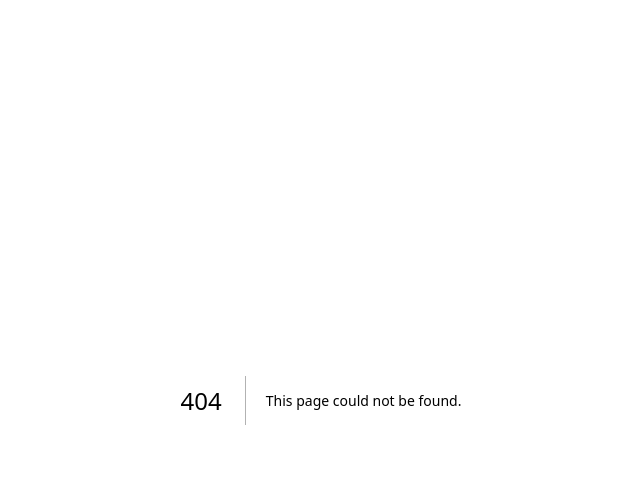
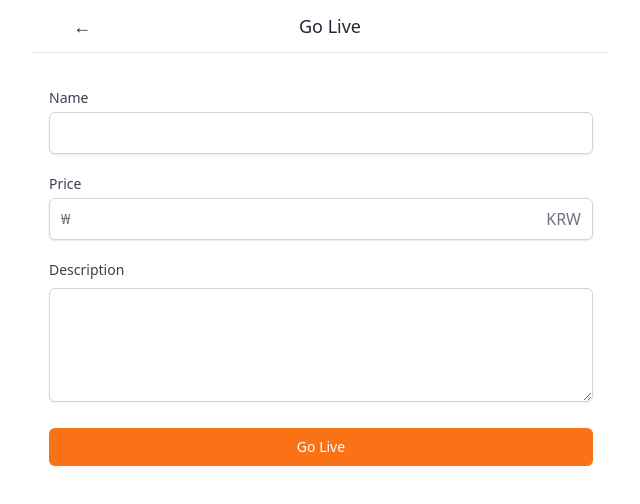
Before and after one commit to bigwave-cho/carrot-market, a Next.js app: page /streams/create in a window 1280 px wide. Before the commit this address had no page. Shown: the top 504 px of the page, without its empty margins (319-959 px from the left). Built offline with nearby package versions, Linux system fonts and the light colour scheme.

Commit message:
stream 모델 & 프론트 준비(api진행중)

```diff
--- a/components/layout.tsx
+++ b/components/layout.tsx
@@ -125,11 +125,11 @@ export default function Layout({
           <Link
             className={cls(
               'flex flex-col items-center space-y-2 transition-colors',
-              router.pathname === '/live'
+              router.pathname === '/streams'
                 ? 'text-orange-500 hover:text-orange-400'
                 : 'transition-colors hover:text-gray-500'
             )}
-            href="/live"
+            href="/streams"
           >
             <svg
               className="h-6 w-6"
--- /dev/null
+++ b/pages/api/streams/index.ts
@@ -0,0 +1,37 @@
+import { NextApiRequest, NextApiResponse } from 'next';
+import client from '@/libs/server/client';
+import withHandler, { ResponseType } from '@/libs/server/withHandler';
+import { withApiSession } from '@/libs/server/withSession';
+
+async function handler(
+  req: NextApiRequest,
+  res: NextApiResponse<ResponseType>
+) {
+  const {
+    session: { user },
+    body: { name, price, description },
+  } = req;
+
+  if (req.method === 'POST') {
+    const stream = await client.stream.create({
+      data: {
+        name,
+        price: +price,
+        description,
+        user: {
+          connect: {
+            id: user?.id,
+          },
+        },
+      },
+    });
+    res.json({ ok: true, stream });
+  }
+}
+
+export default withApiSession(
+  withHandler({
+    methods: ['GET', 'POST'],
+    handler,
+  })
+);
--- a/pages/api/users/me/index.tsx
+++ b/pages/api/users/me/index.tsx
@@ -27,8 +27,7 @@ async function handler(
         id: user?.id,
       },
     });
-    // 백엔드에서 변경된 것 체크하고 업데이트 요청 보내기
-    // 세션에 저장된 아이디와 해당 유저 정보를 가져와서 비교
+
     if (email && email !== currentUser?.email) {
       const alreadyExists = Boolean(
         await client.user.findUnique({
--- a/pages/live/create.tsx
+++ /dev/null
@@ -1,26 +0,0 @@
-import Button from '@/components/button';
-import Input from '@/components/input';
-import Layout from '@/components/layout';
-import TextArea from '@/components/textarea';
-import { NextPage } from 'next';
-
-const Create: NextPage = () => {
-  return (
-    <Layout canGoBack title="Go Live">
-      <form className="space-y-5 px-4 py-10">
-        <Input name="name" label="Name" type="text"></Input>
-        <Input
-          name="price"
-          label="Price"
-          kind="price"
-          type="text"
-          placeholder="0"
-        ></Input>
-        <TextArea label="Description" name="description"></TextArea>
-        <Button text="Go Live"></Button>
-      </form>
-    </Layout>
-  );
-};
-
-export default Create;
--- a/pages/profile/edit.tsx
+++ b/pages/profile/edit.tsx
@@ -47,12 +47,6 @@ const EditProfile: NextPage = () => {
         message: 'Email or Phone number are required. Choose one!',
       });
     }
-    // 프론트단에서 email이나 phone 변경이 없으면 update 요청을 안보내게 하는 로직
-    // editProfile({
-    //   email: email !== user?.email ? email : '',
-    //   phone: phone !== user?.phone ? phone : '',
-    // });
-    // 대신 백엔드에서 처리하도록 해보자
     editProfile({
       email,
       phone,
--- /dev/null
+++ b/pages/streams/create.tsx
@@ -0,0 +1,69 @@
+import Button from '@/components/button';
+import Input from '@/components/input';
+import Layout from '@/components/layout';
+import TextArea from '@/components/textarea';
+import useMutation from '@/libs/client/useMutation';
+import { Stream } from '@prisma/client';
+import { NextPage } from 'next';
+import { useRouter } from 'next/router';
+import { useEffect } from 'react';
+import { useForm } from 'react-hook-form';
+
+interface CreateForm {
+  name: string;
+  price: string;
+  description: string;
+}
+
+interface CreateResponse {
+  ok: boolean;
+  stream: Stream;
+}
+
+const Create: NextPage = () => {
+  const { register, handleSubmit } = useForm<CreateForm>();
+  const [createStream, { loading, data }] =
+    useMutation<CreateResponse>(`/api/streams`);
+  const router = useRouter();
+
+  const onValid = (form: CreateForm) => {
+    if (loading) return;
+    createStream(form);
+  };
+
+  useEffect(() => {
+    if (data && data.ok) {
+      router.push(`/streams/${data.stream.id}`);
+    }
+  }, [data, router]);
+
+  return (
+    <Layout canGoBack title="Go Live">
+      <form onSubmit={handleSubmit(onValid)} className="space-y-5 px-4 py-10">
+        <Input
+          register={register('name', { required: true })}
+          name="name"
+          label="Name"
+          type="text"
+          required
+        />
+        <Input
+          register={register('price', { required: true })}
+          name="price"
+          label="Price"
+          kind="price"
+          type="text"
+          required
+        />
+        <TextArea
+          register={register('description', { required: true })}
+          label="Description"
+          name="description"
+        />
+        <Button text={loading ? 'Loading...' : 'Go Live'}></Button>
+      </form>
+    </Layout>
+  );
+};
+
+export default Create;
--- a/pages/live/index.tsx
+++ b/pages/streams/index.tsx
@@ -9,7 +9,7 @@ const Live: NextPage = () => {
       <div className="space-y-4 divide-y-[1px]">
         {[1, 2, 3, 4].map((_, i) => {
           return (
-            <Link className="block" key={i} href={`/live/${i}`}>
+            <Link className="block" key={i} href={`/streams/${i}`}>
               <div className="space-y-4 px-4 pt-4">
                 <div className="aspect-video w-full rounded-md bg-slate-300 shadow-sm" />
                 <h3 className="mt-4 block text-lg text-gray-700">
@@ -19,7 +19,7 @@ const Live: NextPage = () => {
             </Link>
           );
         })}
-        <FloatingButton href="/live/create">
+        <FloatingButton href="/streams/create">
           <svg
             xmlns="http://www.w3.org/2000/svg"
             fill="none"
```
Also changed, not shown: pages/streams/[id].tsx (renamed from pages/live/[id].tsx), 1 other file (tests, documents, lock files or other folders).
